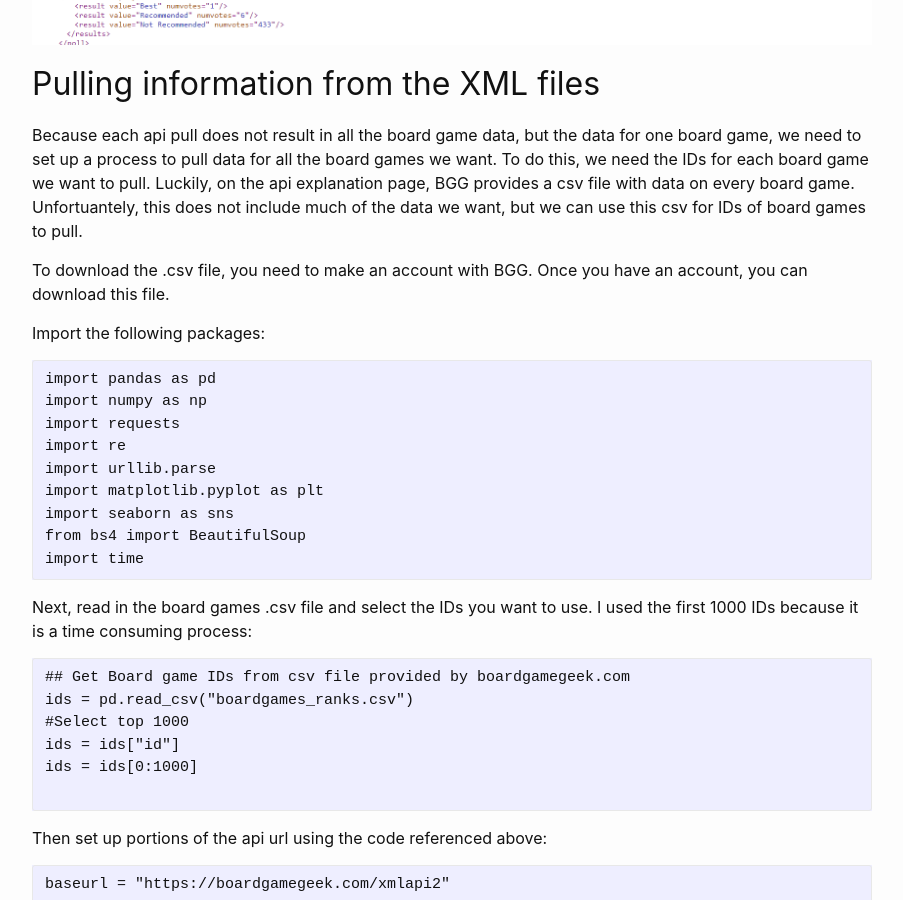
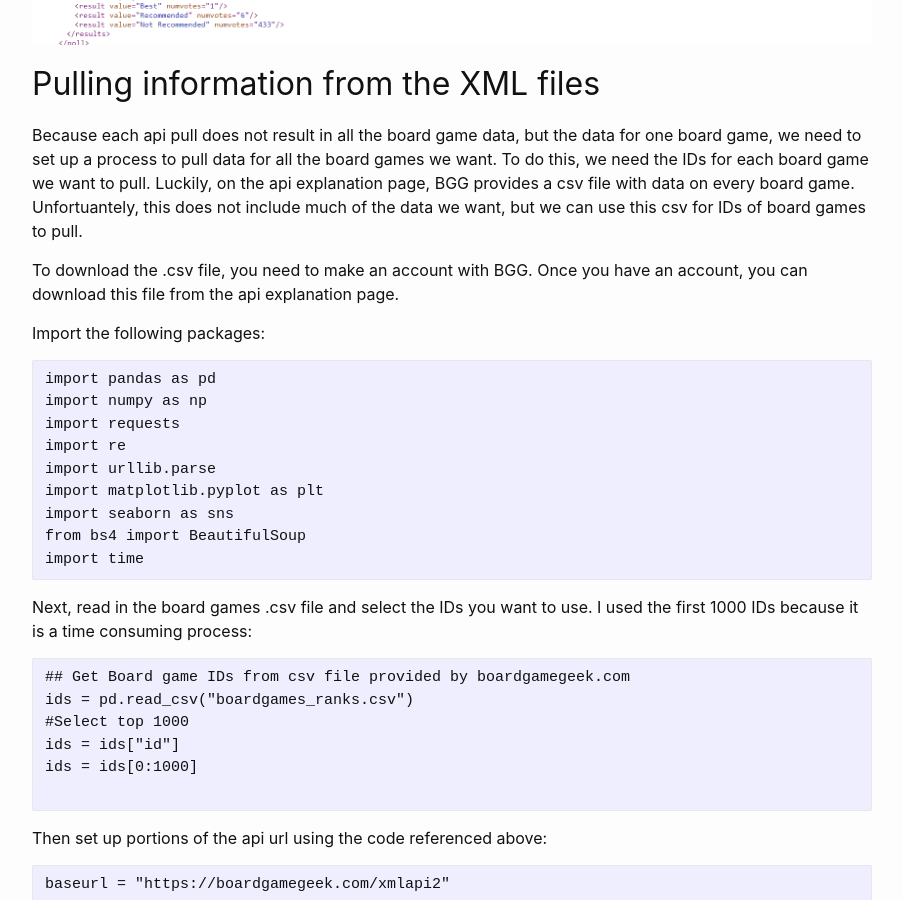
Before and after one commit to bradenmcritchfield/bradenmcritchfield.github.io, a Jekyll site: the page built from _posts/2023-12-12-Board-Game-Bonanza-Data-Collection.md, in a window 1280 px wide and 900 px high, scrolled down 1643 px. Shown: the whole window, without its empty margins (188-1091 px from the left). Built offline with Jekyll 4.4.1, drawn with Linux system fonts in a browser that asks for light colours; comment, search, counter and statistics services are not loaded.

Commit message:
Small edits

````diff
--- a/_posts/2023-12-12-Board-Game-Bonanza-Data-Collection.md
+++ b/_posts/2023-12-12-Board-Game-Bonanza-Data-Collection.md
@@ -36,7 +36,7 @@ Each api pull will result in an XML file, that looks a little like this:
 ## Pulling information from the XML files
 Because each api pull does not result in all the board game data, but the data for one board game, we need to set up a process to pull data for all the board games we want. To do this, we need the IDs for each board game we want to pull. Luckily, on the api explanation page, BGG provides a csv file with data on every board game. Unfortuantely, this does not include much of the data we want, but we can use this csv for IDs of board games to pull.
 
-To download the .csv file, you need to make an account with BGG. Once you have an account, you can download this file.
+To download the .csv file, you need to make an account with BGG. Once you have an account, you can download this file from the api explanation page.
 
 Import the following packages:
 ```
````
